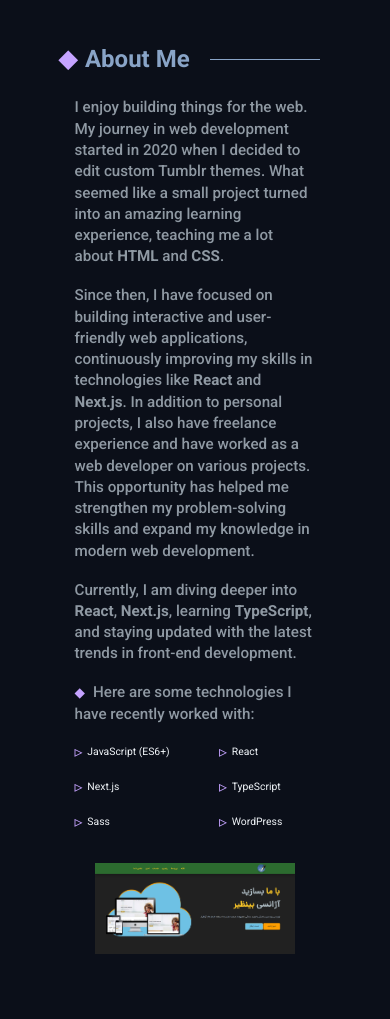
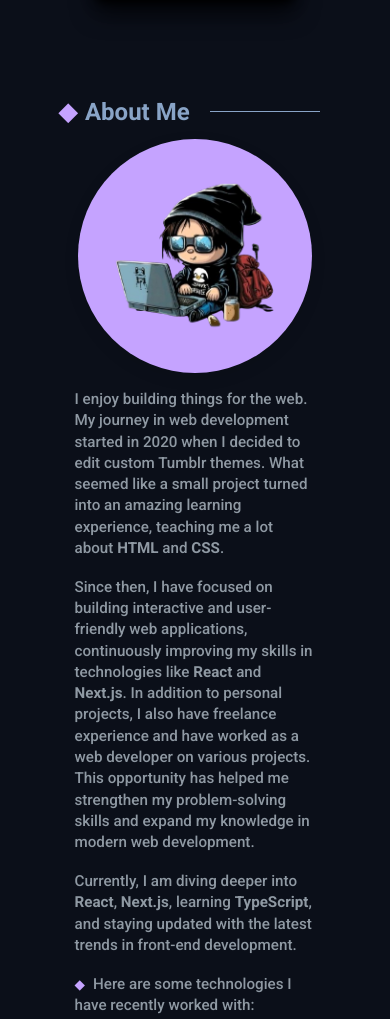
Before and after one commit to mohadese36/my-resume, a plain HTML site: page index.html in a window 390 px wide. Shown: the part 634-1653 px from the top of the page. Drawn offline with nearby package versions, Linux system fonts and the light colour scheme.

Commit message:
add  some styles and change immage

```diff
--- a/css/info1.css/about-me.css
+++ b/css/info1.css/about-me.css
@@ -23,7 +23,6 @@ body.rtl h2 span {
 #about-title::after,
 #work-title::after{
     content: "";
-    /* width: 100%; */
     margin: 0.5rem 0.75rem;
     border-bottom: 1px solid var(--color-powder-blue);
     flex-grow: 1;
@@ -37,7 +36,6 @@ body.rtl h2 span {
 .about-container-content {
     display: grid;
     grid-template-columns: 1.1fr 0.8fr;
-    /* gap: 1rem; */
 }
 
 .about-container-content div {
@@ -55,15 +53,31 @@ body.rtl .about-container-content div {
     line-height: 1.4;
 }
 
-.about-container-image-content {
+.about-container-content {
     display: grid;
+    grid-template-columns: 1fr 1fr;
     align-items: center;
-    justify-content: center;
+
 }
 
-.about-container-image-content img {
-    width: 100%;
-    height: 100%;
+.about-container-image-content {
+    display: flex;
+    justify-content: center;
+    align-self: start;
+    border-radius: 50%;
+    padding: 0 !important;
+}
+
+#about-image {
+    width: min(45vw, 350px);
+    height: min(45vw, 350px);
+    max-width: 100%;
+    max-height: 100%;
+    border-radius: 50%;
+    object-fit: cover;
+    aspect-ratio: 1/1;
+    background-color: var(--color-soft-lavender);
+    box-shadow: 0px 5px 15px rgba(0, 0, 0, 0.1);
 }
 
 .about-container-content p:nth-child(4):before {
@@ -113,14 +127,3 @@ body.rtl .about-container-content ul li::before {
     margin-left: 0.3rem;
     margin-right: 0;
 }
-
-
-
-
-
-.about-container-image-content img {
-    width: 100%;
-    max-width: 200px;
-    height: auto;
-    object-fit: cover;
-}
--- a/css/info1.css/break.css
+++ b/css/info1.css/break.css
@@ -182,10 +182,24 @@
     .about-container-content {
         grid-template-columns: auto;
     }
+    /* about */
+    .about-container-content {
+        grid-template-columns: 1fr;
+    }
 
-    /* .contact-container {
-        padding: 1rem;
-    } */
+    .about-container-content {
+        grid-template-columns: 1fr;
+    }
+
+    .about-container-image-content {
+        order: -1;
+    }
+
+    #about-image {
+        width: min(60vw, 300px);
+        height: min(60vw, 300px);
+    }
+
 
     .contact-container p {
 
--- a/css/info1.css/main.css
+++ b/css/info1.css/main.css
@@ -52,6 +52,7 @@ html {
 body {
   font-family: 'Roboto', 'IRANSansWeb', sans-serif;
   background:  var(--color-deep-ocean);
+  line-height: 1.6 !important;
 }
 
 body.rtl h1,
--- a/css/info2.css/projects.css
+++ b/css/info2.css/projects.css
@@ -41,7 +41,7 @@
 
 strong {
   color: var(--color-spring-teal) !important;
-  font-weight: bold;
+  font-weight: 200;
 }
 
 .project-stats span {
--- a/index.html
+++ b/index.html
@@ -88,7 +88,7 @@
                         </ul>
                     </div>
                     <div class="about-container-image-content">
-                        <img src="images/cleo.png" alt="" id="about-image">
+                        <img src="images/my_profile.png" alt="" id="about-image">
                     </div>
                 </div>
             </section>
```
Also changed, not shown: lang/fa.json (+6 -6 lines), images/my_profile.png (added).
